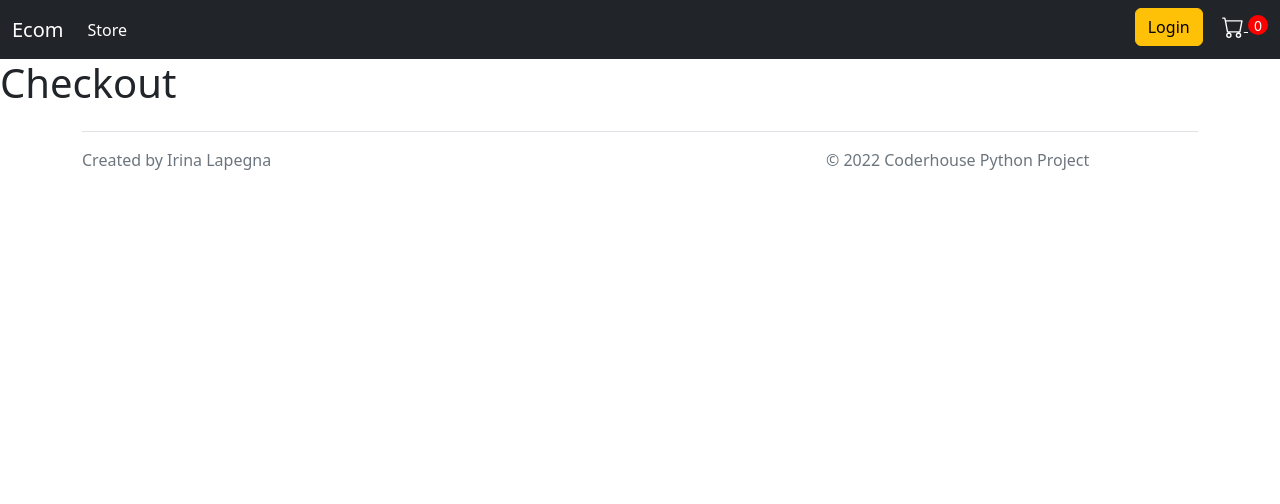
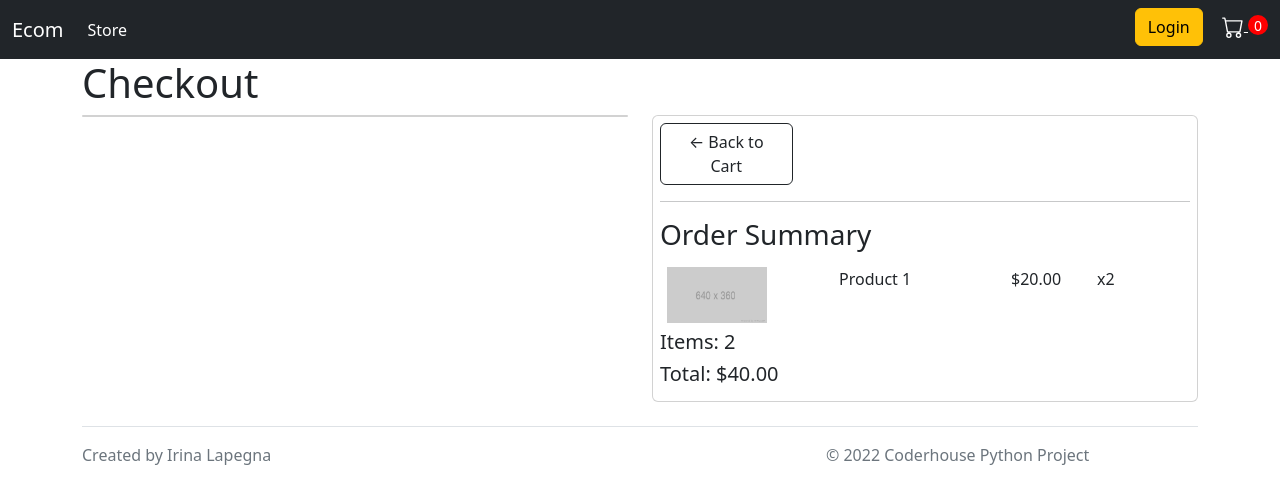
Before and after one commit to virinarl/CoderPythonProject, a Django app: template UserApp/templates/UserApp/checkout.html in a window 1280 px wide. Shown: the top 504 px of the page. Run offline with Django 3.2, Linux system fonts and the light colour scheme; the template is opened without the code that fills it, so the values that code supplies are empty.

Commit message:
checkout page w/o form (yet)

```diff
--- a/UserApp/static/UserApp/main.css
+++ b/UserApp/static/UserApp/main.css
@@ -9,11 +9,13 @@
     font-size: 14px;
 }
 
+/*Por alguna razón, cuando le cambio el nombre a la clase quantity, el template no la toma*/
 .quantity{
     display:flex;
     align-items:flex-stretch;
     padding:7px;
 }
+
 
 .change-quantity{
     display: inline-block;
--- a/UserApp/templates/UserApp/checkout.html
+++ b/UserApp/templates/UserApp/checkout.html
@@ -1,6 +1,34 @@
 {% extends "UserApp/base.html" %}
+{% load static%}
+<link rel="stylesheet" href="{% static 'UserApp/main.css' %}">
+
 {% block main %}
+<div class="container">
+    <h1>Checkout</h1>
+    <div class="row">
+        <div class="col-lg-6">
+            <div class="card" id="form-wrapper">
+            </div>
+        </div>
+        <div class="col-lg-6">
+            <div class="card" style="padding:7px;">
+                <a class="btn btn-outline-dark col-lg-3" href="{% url 'cart' %}"> &#x2190; Back to Cart</a>
+                <hr>
+                <h3>Order Summary</h3>
+                <div class="quantity">
+                    <div style="flex:2">
+                        <img class="img-mini" src="{% static 'UserApp/assets/placeholderImg.png' %}" alt="">
+                    </div>
+                    <div style="flex:2">Product 1</div>
+                    <div style="flex:1">$20.00</div>
+                    <div style="flex:1">x2</div>
+                </div>
+                <h5>Items: 2</h5>
+                <h5>Total: $40.00</h5>
+            </div>
+        </div>
+    </div>
+</div>
 
-<h1>Checkout</h1>
 
 {% endblock %}
```
